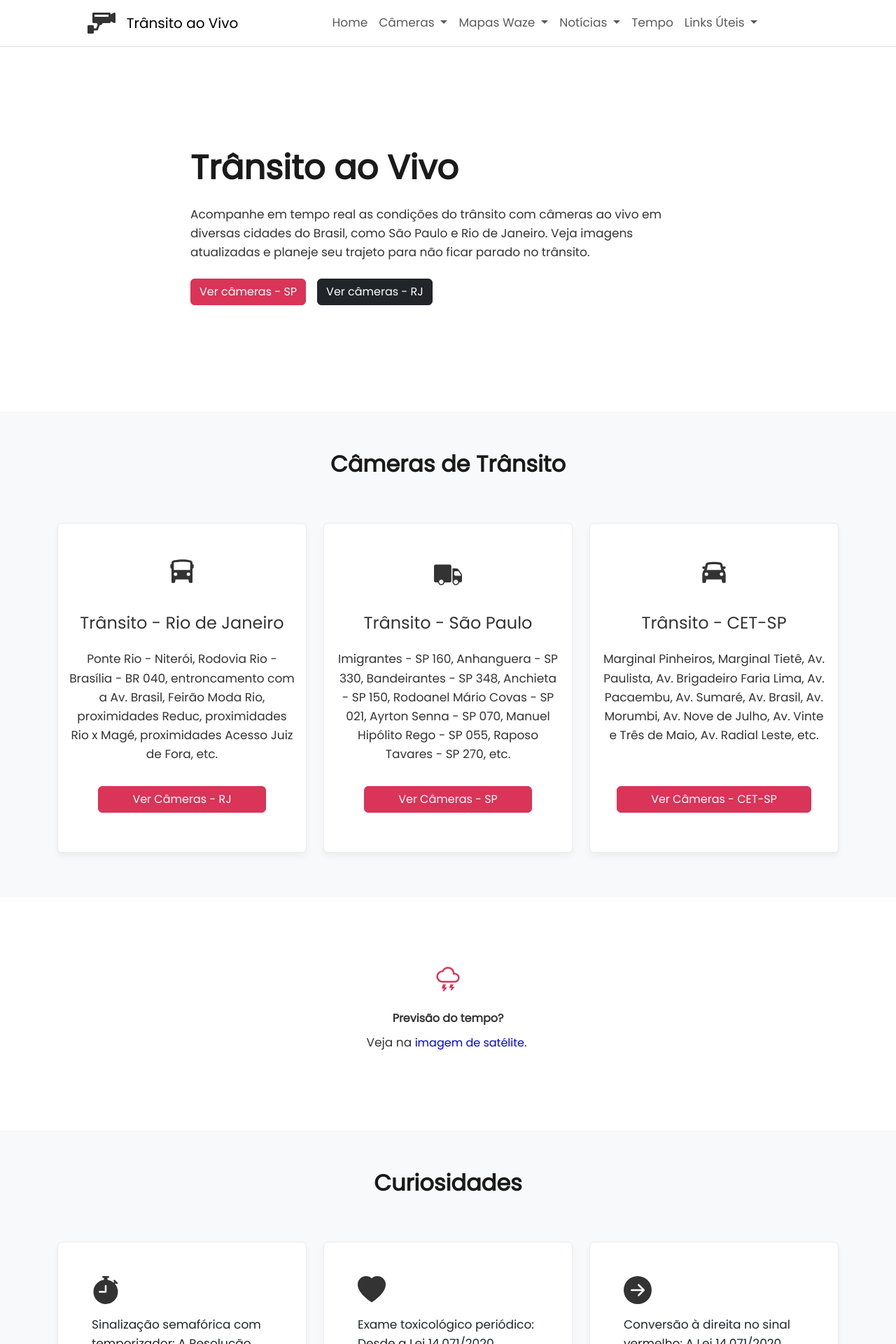
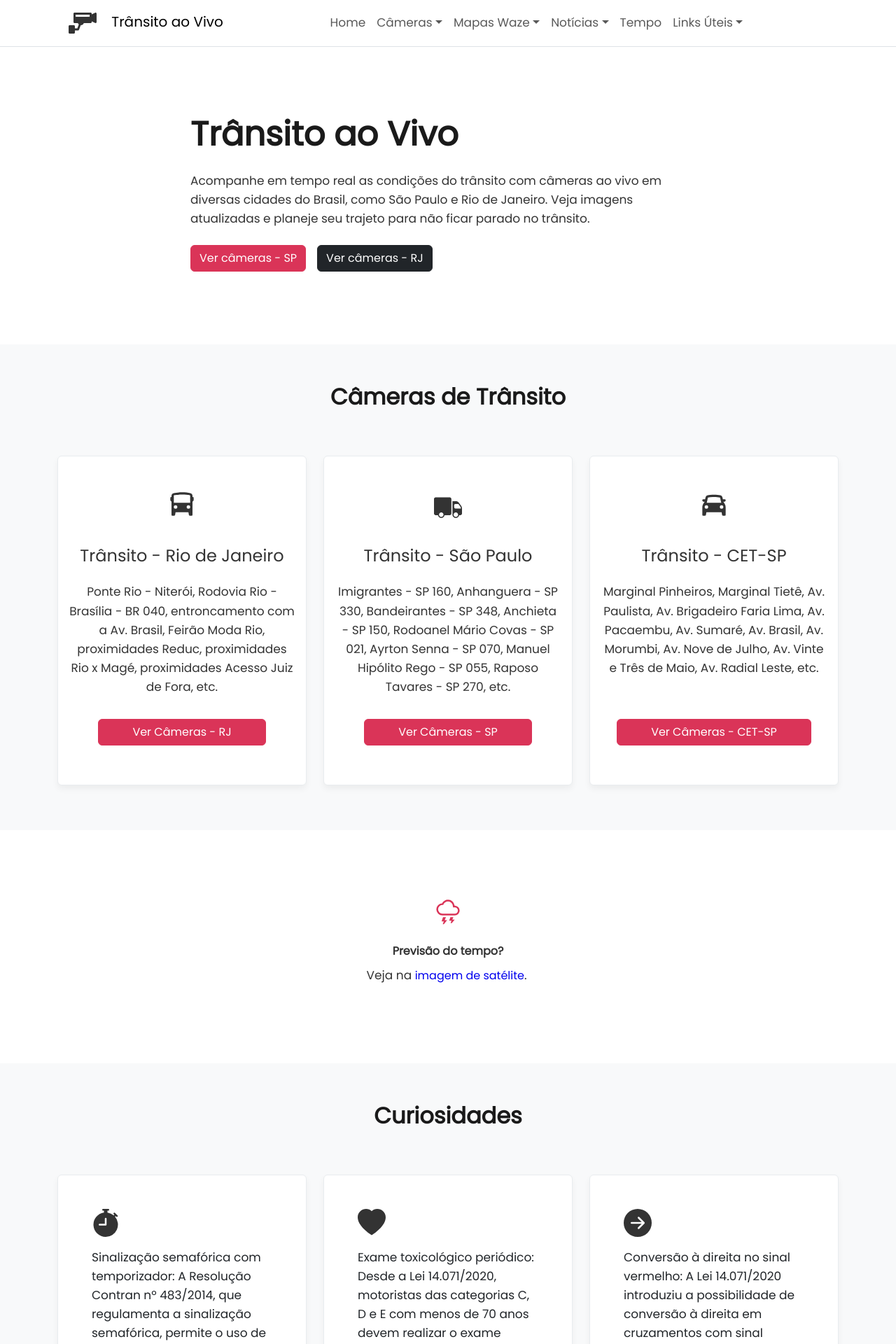
Before and after one commit to Sergio-Damm/transitoaovivo, a Jekyll site: the page built from index.html, in a window 1280 px wide. Shown: the top 1920 px of the page at 70% size. Built offline with Jekyll 4.4.1, drawn with Linux system fonts in a browser that asks for light colours.

Commit message:
Ajustes navbar e h1 index

```diff
--- a/_layouts/default.html
+++ b/_layouts/default.html
@@ -1,9 +1,7 @@
 <!DOCTYPE html>
 <html lang="pt-BR">
 <head>
-    <!-- AdSense Scripts -->
     <script async='async' crossorigin='anonymous' src='https://pagead2.googlesyndication.com/pagead/js/adsbygoogle.js?client=ca-pub-8613196241841104'></script>
-    <!-- Meta Tags -->
     <meta charset='utf-8'/>
     <meta content='width=device-width, initial-scale=1' name='viewport'/>
     <meta content='Bt3qjsTHUjDL-7Utz3oWDt1CSu24GS5mpfWLl6r6sX8' name='google-site-verification'/>
@@ -21,22 +19,18 @@
   	<link rel="manifest" href="{{ site.baseurl | append: '/assets/site.webmanifest' }}" />
   	<meta name="msapplication-TileColor" content="#da532c" />
   	<meta name="theme-color" content="#ffffff" />
-    <!-- Fonts Google -->
     <link href='https://fonts.googleapis.com' rel='preconnect'/>
     <link crossorigin='' href='https://fonts.gstatic.com' rel='preconnect'/>
     <link href='https://fonts.googleapis.com/css2?family=Poppins&display=swap' rel='stylesheet'/>
-    <!-- Fonts Bootstrap -->
     <link crossorigin='anonymous' href='https://cdn.jsdelivr.net/npm/bootstrap@5.3.3/dist/css/bootstrap.min.css' integrity='sha384-QWTKZyjpPEjISv5WaRU9OFeRpok6YctnYmDr5pNlyT2bRjXh0JMhjY6hW+ALEwIH' rel='stylesheet'/>
     <link rel='stylesheet' href='{{ site.baseurl }}/css/style.css'/>
     <title>Trânsito ao Vivo - Câmeras de Trânsito ao Vivo</title>
     <meta content='text/html; charset=UTF-8' http-equiv='Content-Type'/>
 </head>
-
 <body>
-<header class='border-bottom border-1'>
-	<nav class='navbar navbar-expand-lg bg-white w-100'>
-		<div class='container px-3'>
-			<a class='navbar-brand col-md-3 flex-shrink-0 justify-content-md-center d-flex align-items-center me-auto px-3' href='{{ site.baseurl }}/'>
+<nav class='navbar navbar-expand-lg bg-white w-100 border-bottom border-1'>
+	<div class='container-md'>
+		<a class='navbar-brand' href='{{ site.baseurl }}/'>
 			<svg class='mx-3' height="40px"  width="40px" viewBox='0 0 400 400' xmlns='http://www.w3.org/2000/svg'>
 				<path fill="#333333" d='M392.886,52.24c-4.422-2.734-9.945-2.981-14.594-0.656L330,75.731V65c0-8.284-6.716-15-15-15H85c-8.284,0-15,6.716-15,15v120c0,8.284,6.716,15,15,15h47.58c2.666,7.516,7.275,14.115,13.222,19.199L124.645,275H90v-30c0-8.284-6.716-15-15-15H15c-8.284,0-15,6.716-15,15v90c0,8.284,6.716,15,15,15h60c8.284,0,15-6.716,15-15v-30h45c6.233,0,11.816-3.854,14.026-9.683l24.776-65.348c0.399,0.011,0.796,0.030,1.198,0.030c19.555,0,36.227-12.541,42.42-30H315c8.284,0,15-6.716,15-15v-10.73l48.292,24.146c2.117,1.059,4.414,1.584,6.707,1.584c2.742,0,5.478-0.752,7.886-2.24c4.422-2.733,7.114-7.562,7.114-12.76V65C400,59.802,397.308,54.974,392.886,52.24z M100,80h200v30H100V80z'/>
 			</svg>
@@ -50,9 +44,7 @@
 					<a class='nav-link' href='{{ site.baseurl }}/'>Home</a>
 				</li>
 				<li class='nav-item dropdown'>
-						<a class='nav-link dropdown-toggle' data-bs-toggle='dropdown' href='#' role='button'>
-           					Câmeras
-      					</a>
+					<a class='nav-link dropdown-toggle' data-bs-toggle='dropdown' href='#' role='button'>Câmeras</a>
 						<ul class='dropdown-menu'>
                           	<li><a class='dropdown-item' href='{{ site.baseurl }}/transito-rio-de-janeiro/'>Rio de Janeiro</a></li>
                           	<li><a class='dropdown-item' href='{{ site.baseurl }}/transito-sao-paulo/'>São Paulo - Rodovias</a></li>
@@ -71,9 +63,7 @@
 						</ul>
 				</li>
                 <li class='nav-item dropdown'>
-						<a class='nav-link dropdown-toggle' data-bs-toggle='dropdown' href='#' role='button'>
-           					Mapas Waze
-      					</a>
+					<a class='nav-link dropdown-toggle' data-bs-toggle='dropdown' href='#' role='button'>Mapas Waze</a>
 						<ul class='dropdown-menu'>
 							<li><a class='dropdown-item' href='{{ site.baseurl }}/waze-belo-horizonte/'>Belo Horizonte</a></li>
 							<li><a class='dropdown-item' href='{{ site.baseurl }}/waze-fortaleza/'>Fortaleza</a></li>
@@ -85,9 +75,7 @@
 						</ul>
 				</li>
                	<li class='nav-item dropdown'>
-						<a class='nav-link dropdown-toggle' data-bs-toggle='dropdown' href='#' role='button'>
-           					Notícias
-      					</a>
+					<a class='nav-link dropdown-toggle' data-bs-toggle='dropdown' href='#' role='button'>Notícias</a>
 						<ul class='dropdown-menu'>
                 	      	<li><a class='dropdown-item' href='{{ site.baseurl }}/twitter-bahia/'>Bahia</a></li>
             	          	<li><a class='dropdown-item' href='{{ site.baseurl }}/twitter-minas-gerais/'>Minas Gerais</a></li>
@@ -100,9 +88,7 @@
 					<a class='nav-link' href='{{ site.baseurl }}/previsao-do-tempo/'>Tempo</a>
 				</li>
               	<li class='nav-item dropdown'>
-						<a class='nav-link dropdown-toggle' data-bs-toggle='dropdown' href='#' role='button'>
-           					Links Úteis
-      					</a>
+					<a class='nav-link dropdown-toggle' data-bs-toggle='dropdown' href='#' role='button'>Links Úteis</a>
 						<ul class='dropdown-menu'>
             	          	<li><a class='dropdown-item' href='https://sp156.prefeitura.sp.gov.br/portal/servicos/informacao?servico=3314' rel='nofollow' target='_blank'>
             	            	<span class='align-middle me-1'>Cartão DeFis - SP</span><svg fill='currentcolor' height='20px' viewBox='0 -960 960 960' width='20px' xmlns='http://www.w3.org/2000/svg'><path d='M200-120q-33 0-56.5-23.5T120-200v-560q0-33 23.5-56.5T200-840h280v80H200v560h560v-280h80v280q0 33-23.5 56.5T760-120H200Zm188-212-56-56 372-372H560v-80h280v280h-80v-144L388-332Z'/></svg></a></li>
@@ -122,12 +108,9 @@
 		</div>
 	</div>
 </nav>
-</header>
-<!-- ============================================================================================= -->
 <main>
         {{ content }}
 </main>
-<!-- ============================================================================================= -->
 <!-- start most visited pages -->
 <section class='bg-light-custom px-4 py-5'>
     <div class='container'>
--- a/index.html
+++ b/index.html
@@ -7,7 +7,7 @@
 <section class="px-4 py-5">
 	<div class="container">
 		<div class="row d-flex align-items-center py-5">
-			<div class="col-12 col-md-8 col-lg-8 mx-auto text-center text-md-start py-lg-5">
+			<div class="col-12 col-md-8 col-lg-8 mx-auto py-lg-0">
 				<h1 class="display-5 fw-bold mb-4">Trânsito ao Vivo</h1>
 				<p>Acompanhe em tempo real as condições do trânsito com câmeras ao vivo em diversas cidades do Brasil, como São Paulo e Rio de Janeiro. Veja imagens atualizadas e planeje seu trajeto para não ficar parado no trânsito.</p>
 					<div class="d-grid gap-3 d-md-flex justify-content-center justify-content-md-start mb-2 pt-2">
```
Lines whose indentation alone changed are shown as unchanged.
